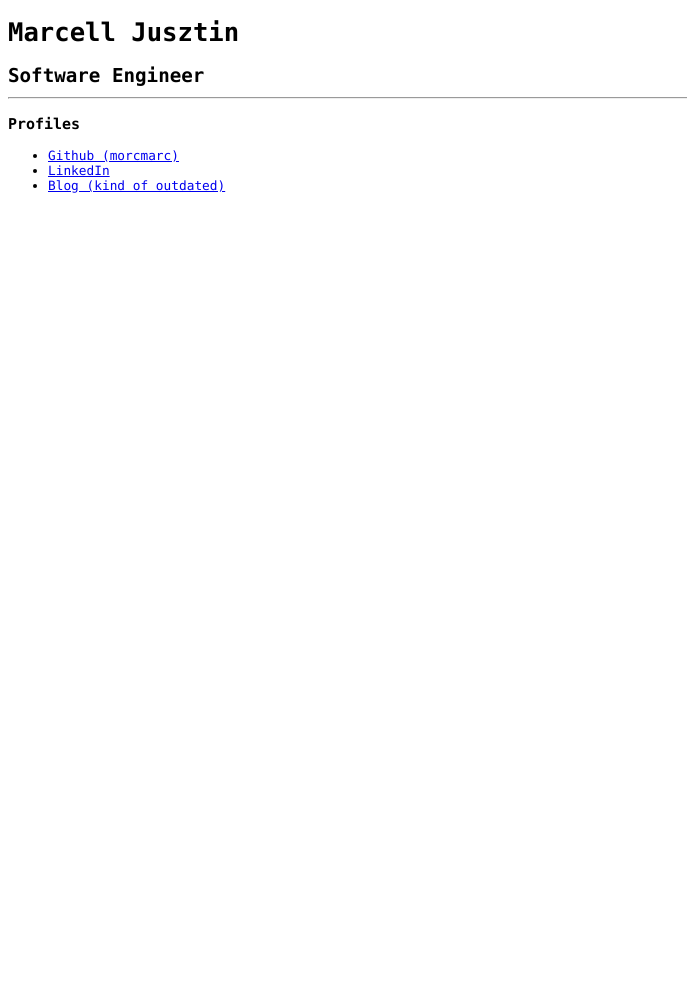
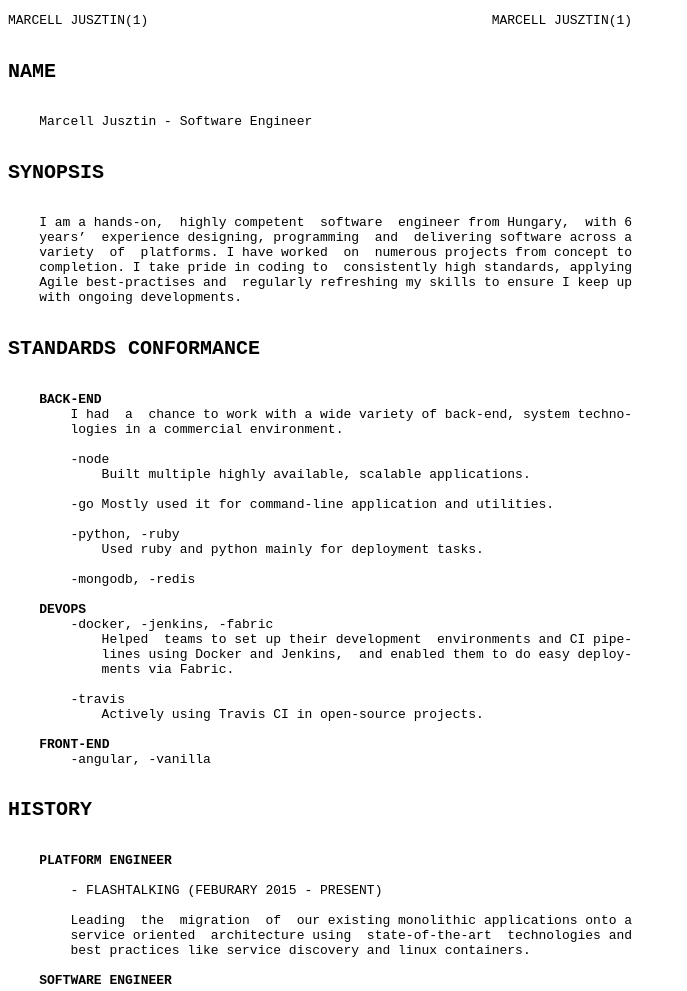
Before and after one commit to morcmarc/morcmarc.github.io, a plain HTML site: page index.html in a window 1280 px wide. Shown: the top 991 px of the page, without its empty margins (0-687 px from the left). Before the commit the page ends 800 px from the top, so only its background shows below. Drawn offline with Linux system fonts and the light colour scheme.

Commit message:
man page

```diff
--- a/index.html
+++ b/index.html
@@ -4,20 +4,111 @@
 	<title>Marcell Jusztin</title>
 	<style type="text/css">
 	body {
-		font-family: 'Monaco', 'Consolas', 'Courier New', monospace;
-		font-size: 0.8em;
+		font-family: monospace;
+	}
+	h2 {
+		font-size: 20px;
 	}
 	</style>
 </head>
 <body>
-	<h1>Marcell Jusztin</h1>
-	<h2>Software Engineer
-	<hr/>
-	<h3>Profiles</h3>
-	<ul>
-		<li><a href="https://github.com/morcmarc">Github (morcmarc)</a></li>
-		<li><a href="https://www.linkedin.com/pub/marcell-jusztin/19/553/348">LinkedIn</a></li>
-		<li><a href="http://blog.morcmarc.com">Blog (kind of outdated)</a>
-	</ul>
+<pre>
+MARCELL JUSZTIN(1)                                            MARCELL JUSZTIN(1)
+
+<h2>NAME</h2>
+    Marcell Jusztin - Software Engineer
+
+<h2>SYNOPSIS</h2>
+    I am a hands-on,  highly competent  software  engineer from Hungary,  with 6
+    years’  experience designing, programming  and  delivering software across a
+    variety  of  platforms. I have worked  on  numerous projects from concept to
+    completion. I take pride in coding to  consistently high standards, applying
+    Agile best-practises and  regularly refreshing my skills to ensure I keep up
+    with ongoing developments.
+
+<h2>STANDARDS CONFORMANCE</h2>
+    <b>BACK-END</b>
+        I had  a  chance to work with a wide variety of back-end, system techno-
+        logies in a commercial environment.
+
+        -node
+            Built multiple highly available, scalable applications.
+
+        -go Mostly used it for command-line application and utilities.
+
+        -python, -ruby
+            Used ruby and python mainly for deployment tasks.
+
+        -mongodb, -redis
+
+    <b>DEVOPS</b>
+        -docker, -jenkins, -fabric
+            Helped  teams to set up their development  environments and CI pipe-
+            lines using Docker and Jenkins,  and enabled them to do easy deploy-
+            ments via Fabric.
+
+        -travis
+            Actively using Travis CI in open-source projects.
+
+    <b>FRONT-END</b>
+        -angular, -vanilla
+
+<h2>HISTORY</h2>
+    <b>PLATFORM ENGINEER</b>
+
+        - FLASHTALKING (FEBURARY 2015 - PRESENT)
+
+        Leading  the  migration  of  our existing monolithic applications onto a
+        service oriented  architecture using  state-of-the-art  technologies and
+        best practices like service discovery and linux containers.
+
+    <b>SOFTWARE ENGINEER</b>
+
+        - FLASHTALKING (JANUARY 2013 - FEBRUARY 2015)
+
+        Designing  and  developing  several  high-traffic client facing web app-
+        lications built  on  top of NodeJS  and  PHP back-ends. I  also lead the
+        DevOps movement across multiple teams.
+
+    <b>SOFTWARE ENGINEER</b>
+
+        - BUZZ SPORTS (MAY 2012 - JANUARY 2013)
+
+        Working on a Real-time online betting platform built with PHP,  Java and
+        JavaScript.  I  was  also  developing  our  iOS  application  written in
+        Objective-C.
+
+    <b>PHP DEVELOPER</b>
+
+        - DECKMEDIA, FORMERLY AFFILIATEWIDE (APRIL 2010 - MAY 2012)
+
+        Implementing  API  connectors in C#, Java and PHP for  a  wide range of
+        popular online casinos powered by Realtime Gaming, Rival and Top Game.
+
+<h2>EXAMPLES</h2>
+    Just a couple of my open-source projects. Can be found on Github too.
+
+    <b><a href="http://morcmarc.github.io/feynmanjs/doc/">feynmanjs(1)</a></b>
+        feynMF-based javascript library for drawing Feynman diagrams.
+
+    <b><a href="https://github.com/morcmarc/gosteroids">gosteroids(1)</a></b>
+        Asteroids clone built in Go, using OpenGL and shaders.
+
+    <b><a href="https://github.com/morcmarc/buddhabrot">buddhabrot(1)</a></b>
+        Simple buddhabrot generator written in Go.
+
+    <b><a href="https://github.com/morcmarc/csvtoolkit">csvtoolkit(1)</a></b>
+        Toolkit  for  querying and converting CSV  using  a custom built jq-like
+        parser and lexer for querying (still work in progress).
+
+
+<h2>SEE ALSO</h2>
+    <a href="https://github.com/morcmarc">github(2)</a>, <a href="https://www.linkedin.com/pub/marcell-jusztin/19/553/348">linkedin(8)</a>, <a href="https://twitter.com/marcelljusztin">twitter(7)</a>
+
+<h2>CONTACT</h2>
+    hello@morcmarc.com
+
+
+</pre>
 </body>
 </html>
```
